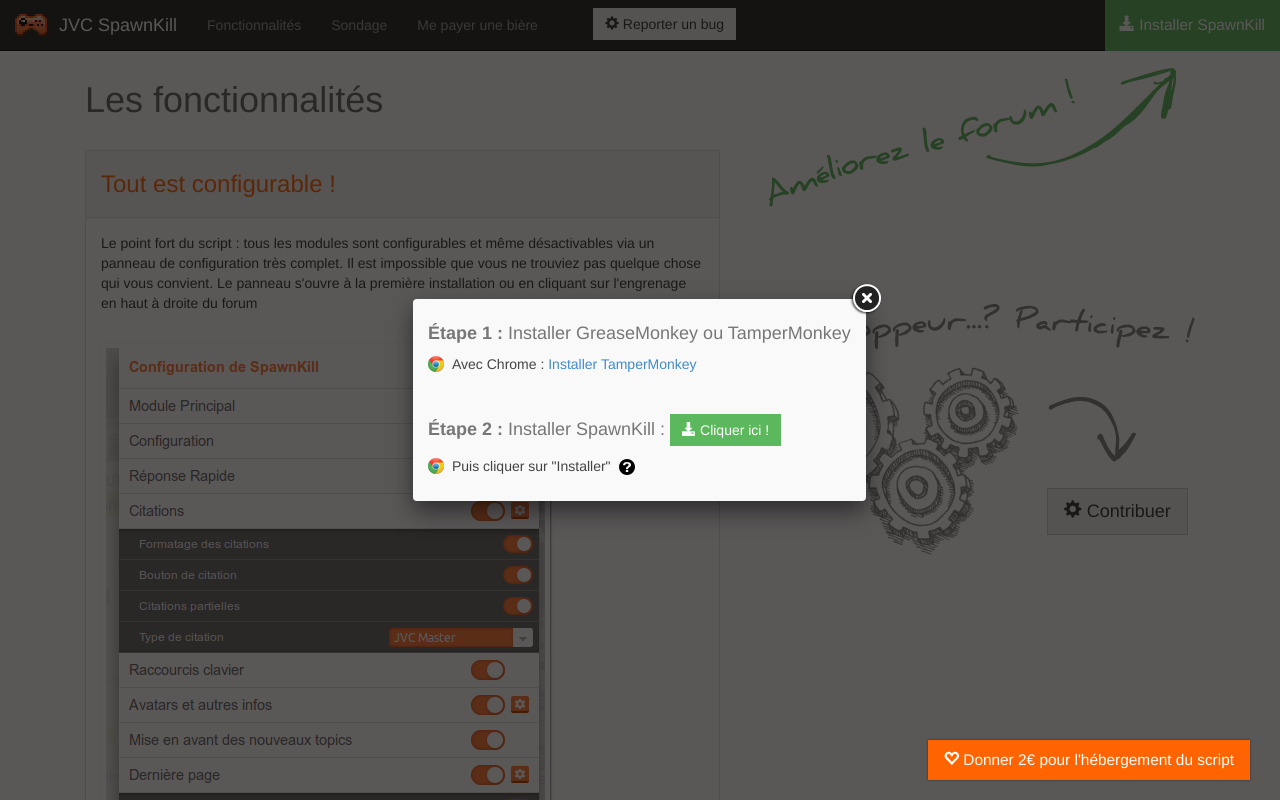
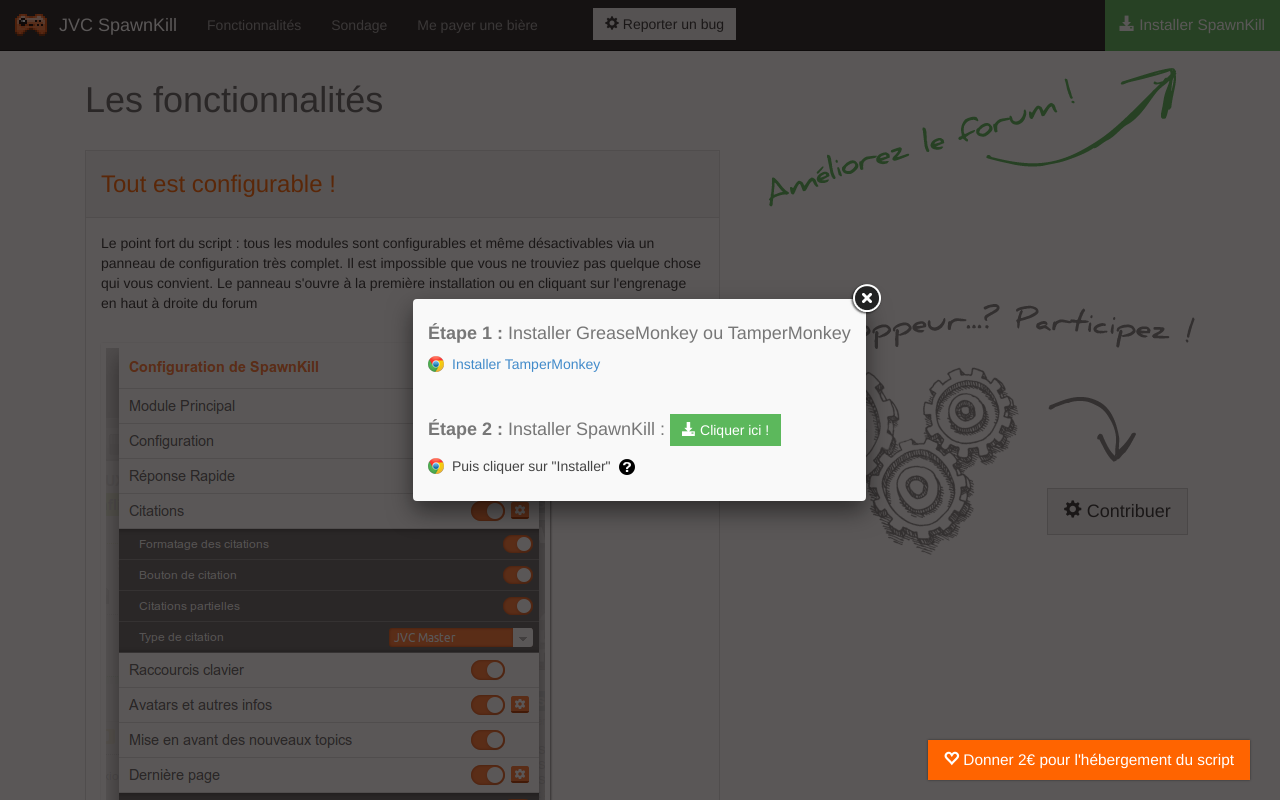
Before and after one commit to dorian-marchal/get-spawnkill, a PHP site: page /index.php in a window 1280 px wide, after a click on "Installer SpawnKill". Run offline with PHP 8.4, Linux system fonts and the light colour scheme; some libraries are stand-ins or nearby versions.

Commit message:
Corrige le guide d'installation pour éviter les confusions

```diff
--- a/download-box.php
+++ b/download-box.php
@@ -2,17 +2,17 @@
 	<h4 class="browser chrome firefox" ><strong>Étape 1 :</strong> Installer GreaseMonkey ou TamperMonkey</h4>
 	<h4 class="browser opera" ><strong>Étape 1 :</strong> Installer Download Chrome Extensions</h4>
 	<p class="browser firefox icon-browser" >
-		Avec Firefox : <a target="_blank" href="https://addons.mozilla.org/fr/firefox/addon/greasemonkey/" >Installer GreaseMonkey</a>
+		<a target="_blank" href="https://addons.mozilla.org/fr/firefox/addon/greasemonkey/" >Installer GreaseMonkey</a>
 		<span class="gm-enabled glyphicon glyphicon-ok"></span>
 	</p>
 	<p class="browser chrome icon-browser" >
-		Avec Chrome : <a target="_blank" href="https://chrome.google.com/webstore/detail/tampermonkey/dhdgffkkebhmkfjojejmpbldmpobfkfo?hl=fr" >Installer TamperMonkey</a>
+		<a target="_blank" href="https://chrome.google.com/webstore/detail/tampermonkey/dhdgffkkebhmkfjojejmpbldmpobfkfo?hl=fr" >Installer TamperMonkey</a>
 		<span class="gm-enabled glyphicon glyphicon-ok"></span>
 	</p>
 
 	<div class="browser opera" >
 		<p class="opera icon-browser" >
-			Avec Opera : <a target="_blank" href="https://addons.opera.com/fr/extensions/details/download-chrome-extension-9/?display=en" >Installer "Download Chrome Extensions"</a>
+			<a target="_blank" href="https://addons.opera.com/fr/extensions/details/download-chrome-extension-9/?display=en" >Installer "Download Chrome Extensions"</a>
 		</p>
 		<br />
 		<h4>
```
